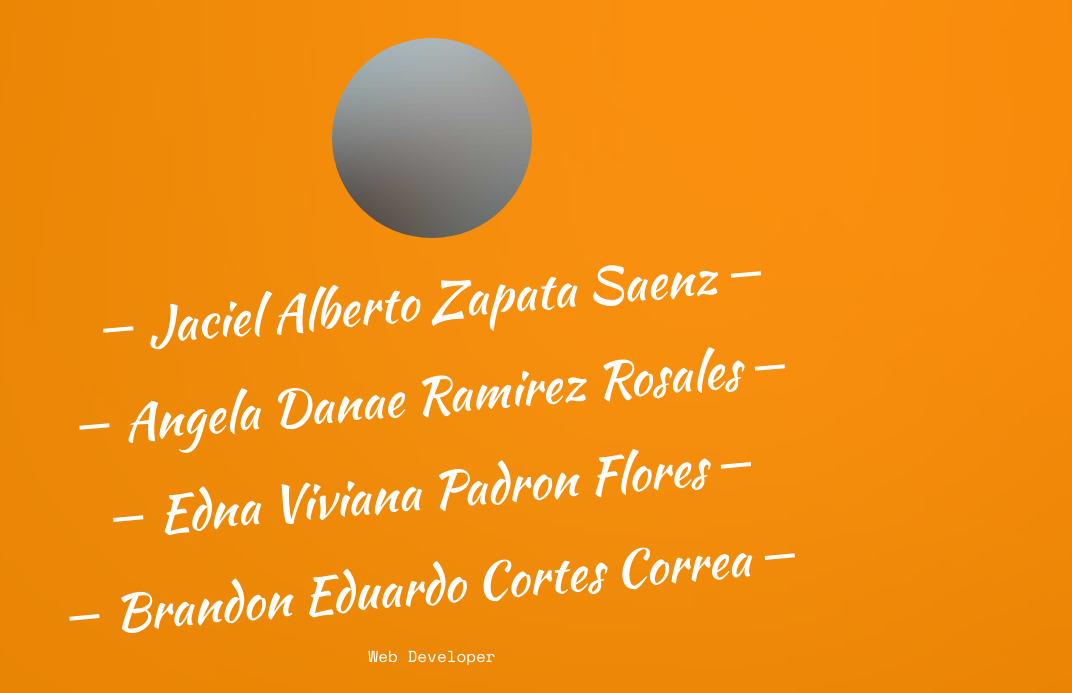
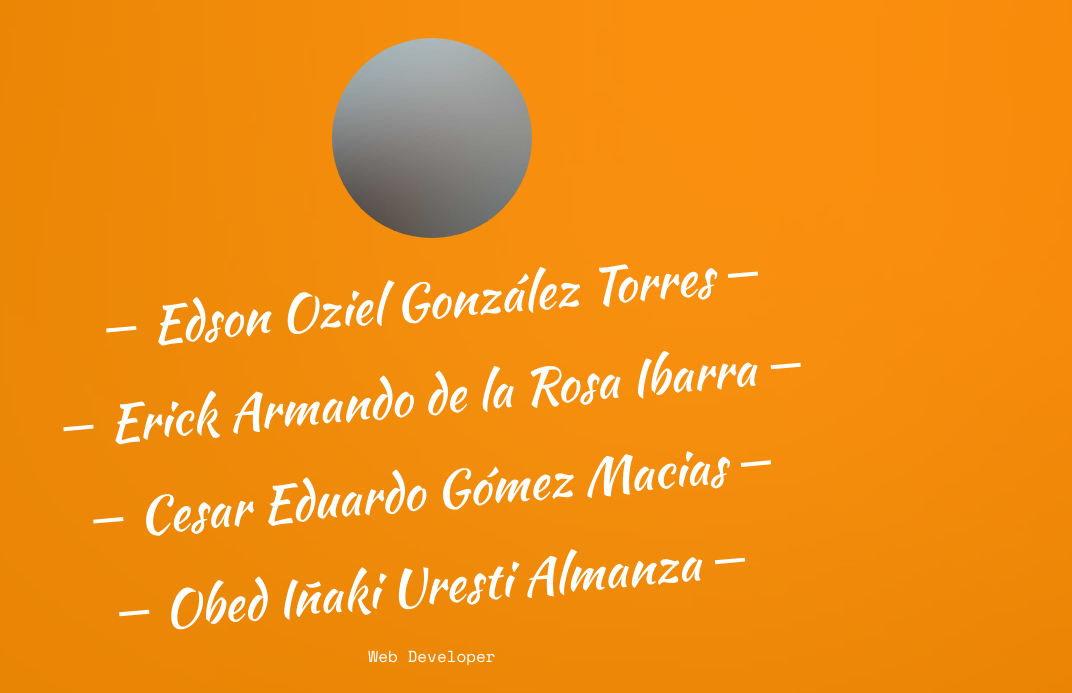
Before and after one commit to TI-UTTN/DWI, a plain HTML site: page AJEB.html in a window 1280 px wide. Shown: the top 693 px of the page, without its empty margins (208-1280 px from the left). Drawn offline with nearby package versions, Linux system fonts and the light colour scheme; some packages are replaced by stand-ins of ours; no server answers; files whose address does not match are found by name.

Commit message:
commit 3

```diff
--- a/AJEB.html
+++ b/AJEB.html
@@ -9,19 +9,7 @@
 	<meta name="keywords" content="free website templates, free html5, free template, free bootstrap, free website template, html5, css3, mobile first, responsive" />
 	<meta name="author" content="freehtml5.co" />
 
-	<!--
-	//////////////////////////////////////////////////////
 
-	FREE HTML5 TEMPLATE
-	DESIGNED & DEVELOPED by FreeHTML5.co
-
-	Website: 		http://freehtml5.co/
-	Email: 			info@freehtml5.co
-	Twitter: 		http://twitter.com/fh5co
-	Facebook: 		https://www.facebook.com/fh5co
-
-	//////////////////////////////////////////////////////
-	 -->
 
   	<!-- Facebook and Twitter integration -->
 	<meta property="og:title" content=""/>
@@ -68,10 +56,10 @@
 					<div class="display-t js-fullheight">
 						<div class="display-tc js-fullheight animate-box" data-animate-effect="fadeIn">
 							<div class="profile-thumb" style="background: url(images/user-3.jpg);"></div>
-							<h1><span>Jaciel Alberto Zapata Saenz</span></h1>
-							<h1><span>Angela Danae Ramirez Rosales</span></h1>
-							<h1><span>Edna Viviana Padron Flores</span></h1>
-							<h1><span>Brandon Eduardo Cortes Correa</span></h1>
+							<h1><span>Edson Oziel González Torres</span></h1>
+							<h1><span>Erick Armando de la Rosa Ibarra</span></h1>
+							<h1><span>Cesar Eduardo Gómez Macias</span></h1>
+							<h1><span>Obed Iñaki Uresti Almanza</span></h1>
 							<h3><span>Web Developer</span></h3>
 							<p>
 								<ul class="fh5co-social-icons">
```
